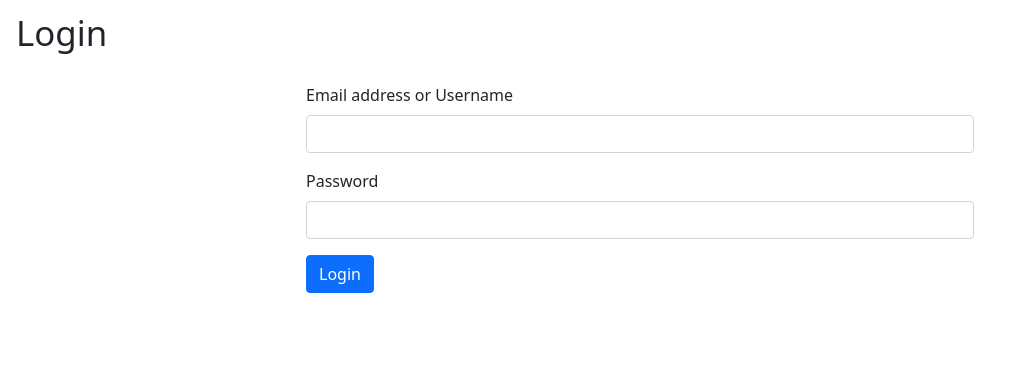
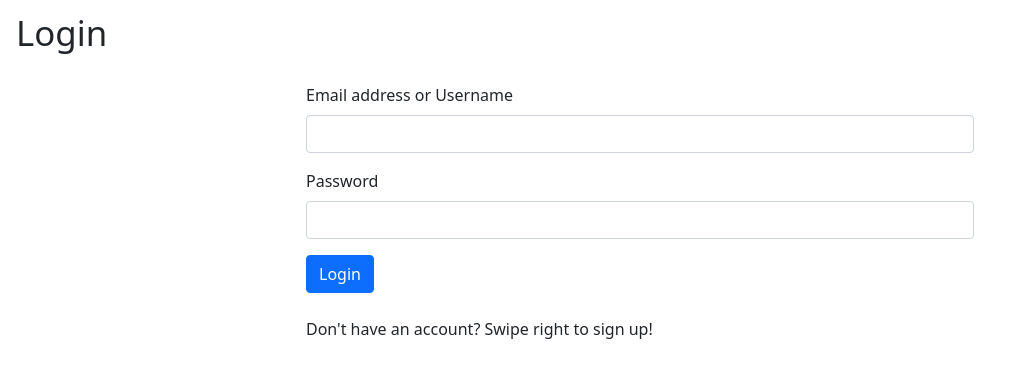
Before and after one commit to adil192/social-old, a PHP site: page /login.php in a window 1280 px wide. Shown: the top 378 px of the page, without its empty margins (0-1018 px from the left). Run offline with PHP 8.4, Linux system fonts and the light colour scheme; style sheets or scripts are compiled from the project's sources.

Commit message:
login: add "swipe to sign up" text

```diff
--- a/login.php
+++ b/login.php
@@ -45,6 +45,8 @@ include_once "global_tools.php";
             <p class="form-error"></p>
             <button type="submit" class="btn btn-primary">Login</button>
         </form>
+        <br>
+        <p>Don't have an account? Swipe right to sign up!</p>
     </div>
 </div>
 <div class="page" id="pageSignup">
```
